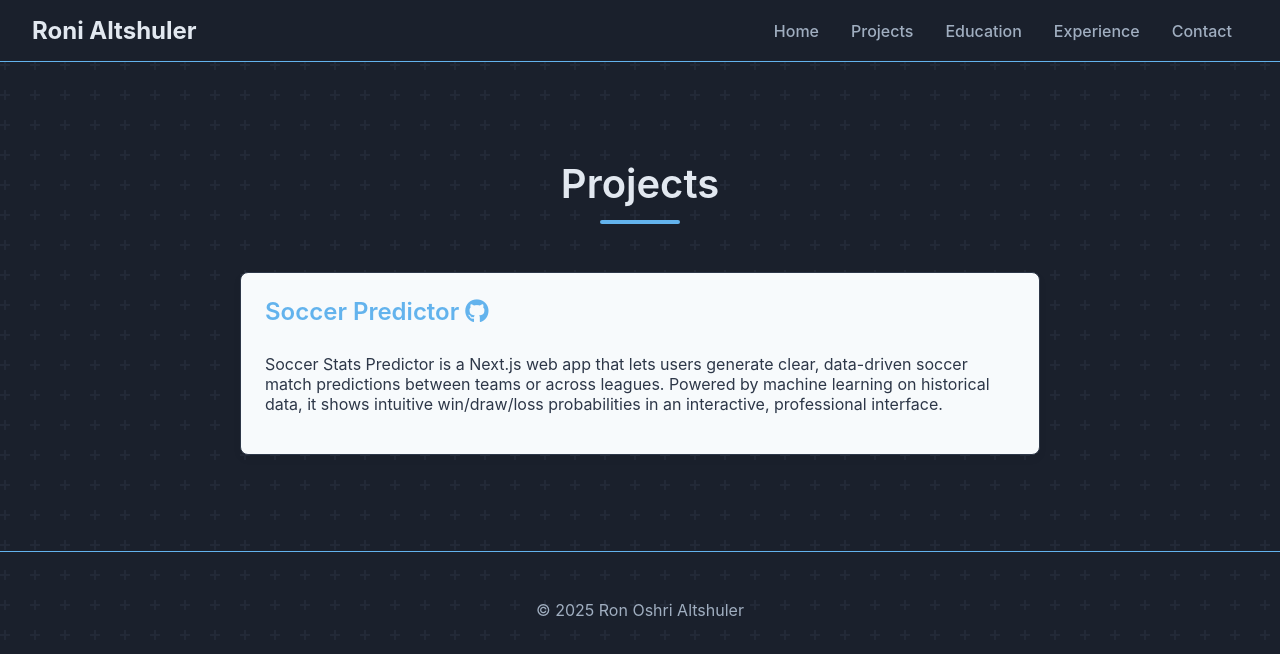
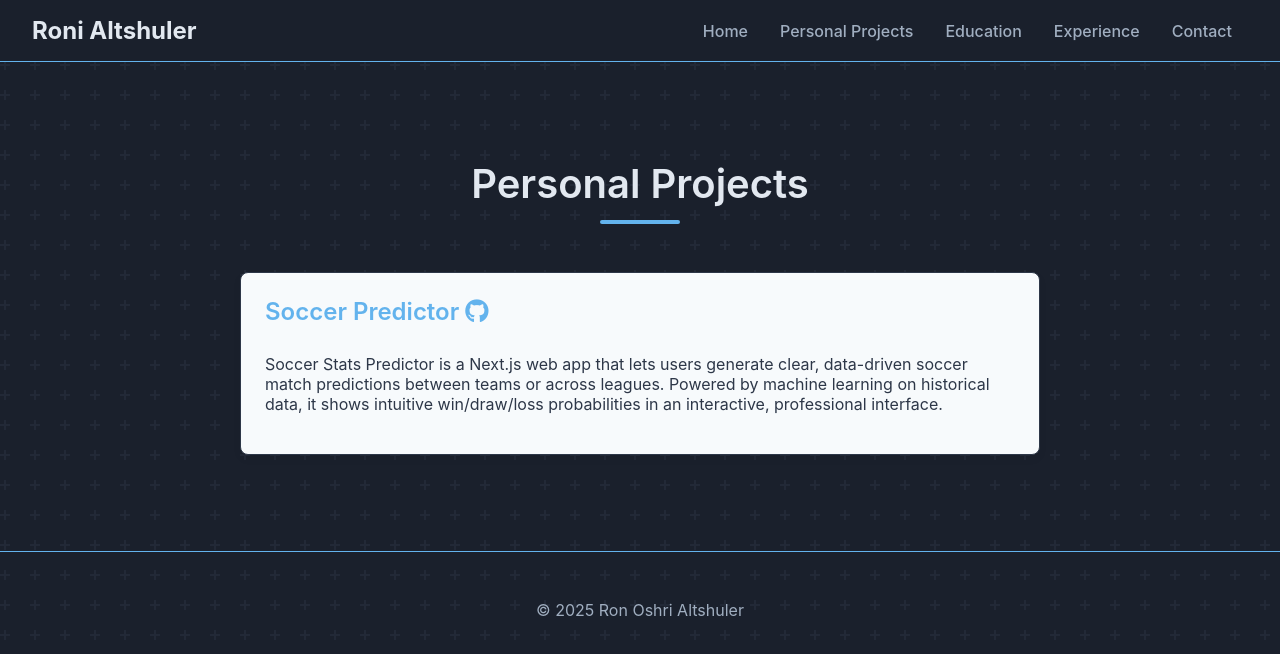
Before and after one commit to roni-altshuler/personal_website, a Next.js app: page /projects in a window 1280 px wide. Shown: the top 654 px of the page. Built offline with nearby package versions, Linux system fonts and the light colour scheme.

Commit message:
Renamed projects tab to personal projects for added clarification so no users are expecting projects from work experience to be displayed on that page

```diff
--- a/src/app/projects/page.js
+++ b/src/app/projects/page.js
@@ -4,7 +4,7 @@ export default function Projects() {
   return (
     <div className={styles.container}>
       <section className={styles.section}>
-        <h1 className={styles.pageTitle}>Projects</h1>
+        <h1 className={styles.pageTitle}>Personal Projects</h1>
 
         {/* Placeholder for project listings */}
         <div className={styles.projectList}>
--- a/src/components/Navbar.js
+++ b/src/components/Navbar.js
@@ -8,7 +8,7 @@ export default function Navbar() {
       <Link href="/" className={styles.logo}>Roni Altshuler</Link>
       <div className={styles.navLinks}>
         <Link href="/">Home</Link>
-        <Link href="/projects">Projects</Link>
+        <Link href="/projects">Personal Projects</Link>
         <Link href="/education">Education</Link>
         <Link href="/experience">Experience</Link>
         <Link href="/contact">Contact</Link>
```
